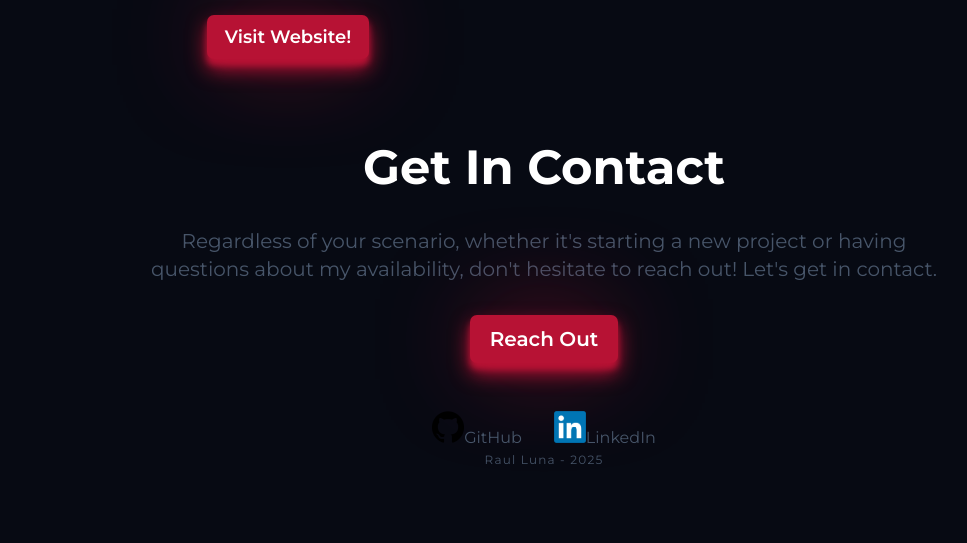
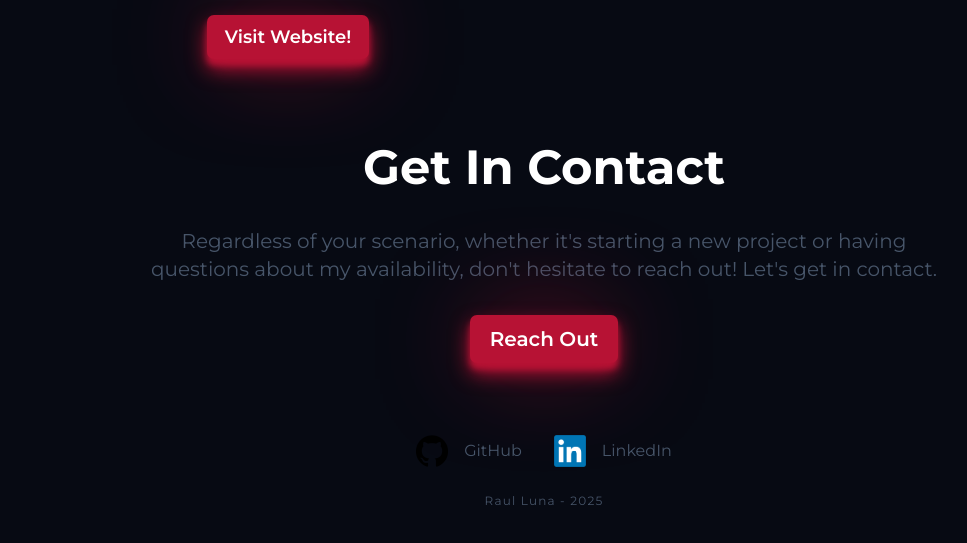
Before and after one commit to Nero1889/Personal-Portfolio, a plain HTML site: page index.html in a window 1280 px wide. Shown: the part 3736-4279 px from the top of the page, without its empty margins (104-1071 px from the left). Before the commit the page ends 4246 px from the top, so only its background shows below. Drawn offline with Linux system fonts and the light colour scheme; a web font is replaced by a local one.

Commit message:
Update contact.css

```diff
--- a/stylesheets/contact.css
+++ b/stylesheets/contact.css
@@ -22,20 +22,23 @@
 }
 .contact-links {
     word-spacing: 2rem;
-    margin-top: 1rem;
+    margin-top: 2.5rem;
     display: flex;
     gap: 2rem;
+    margin-bottom: 1.5rem;
 }
 .sub-container {
     display: flex;
-    align-items: center;
-    justify-content: center;
-    gap: .5rem;
+    flex-direction: column;
 }
 .contact-links a {
     color: var(--secondary-txt);
     text-decoration: none;
-    transition: color .5s;
+    transition: color .3s;
+    display: flex;
+    align-items: center;
+    justify-content: center;
+    gap: 1rem;
 }
 .contact-links a:hover {
     color: var(--txt);
```
